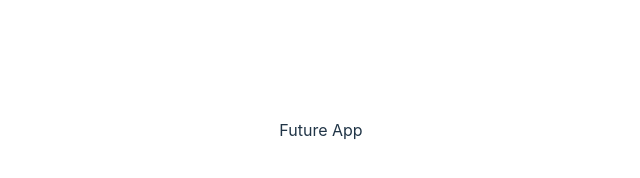
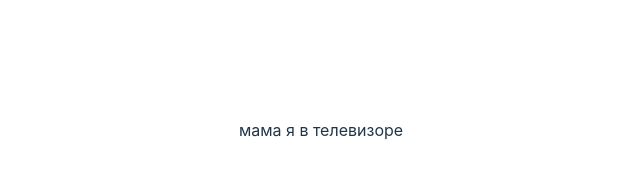
Before and after one commit to AlbinaUm/forum-team-3, a React (Vite) app in the folder frontend/: page / in a window 1280 px wide. Shown: the part 270-448 px from the top of the page, without its empty margins (319-959 px from the left). Built offline with nearby package versions, Linux system fonts and the light colour scheme.

Commit message:
поломал >:(

```diff
--- a/frontend/src/App.tsx
+++ b/frontend/src/App.tsx
@@ -4,7 +4,7 @@ const App = () => {
 
   return (
     <>
-        Future App
+        <p>мама я в телевизоре</p>
     </>
   )
 };
```
